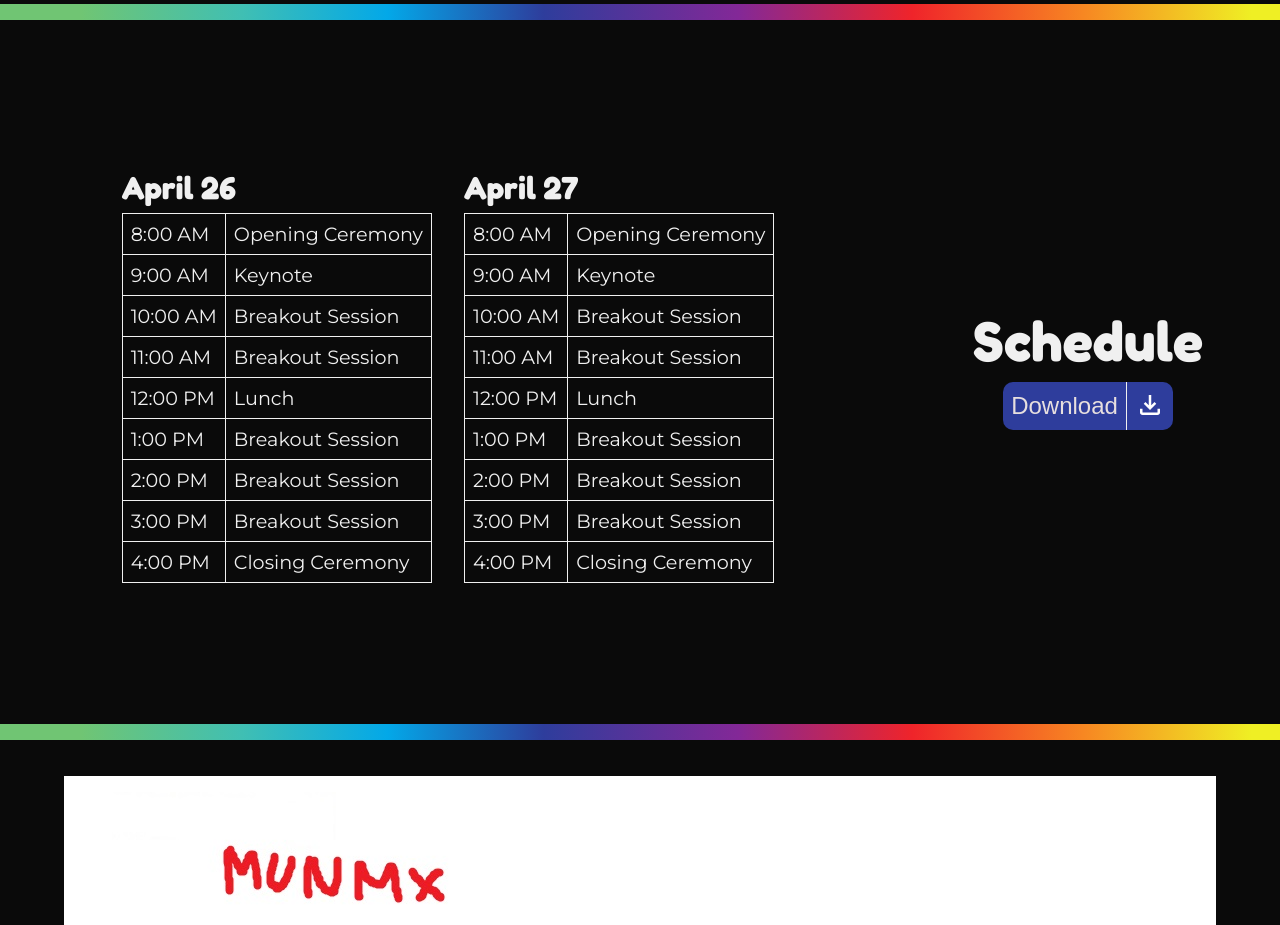
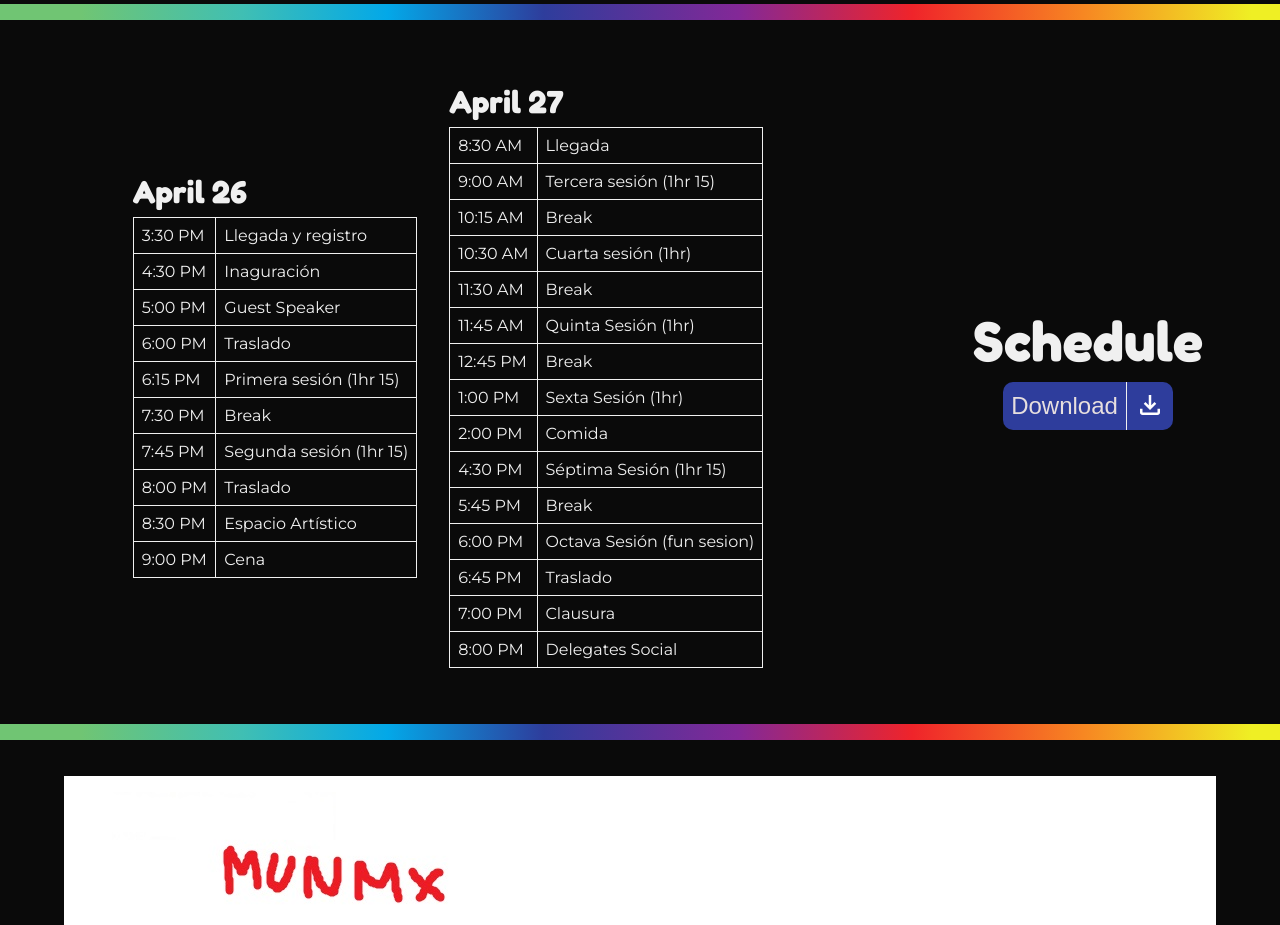
Before and after one commit to v1cto-r/MUNMXSAL2024, a React (Vite) app: page / in a window 1280 px wide. Shown: the part 1500-2425 px from the top of the page. Built offline with nearby package versions, Linux system fonts and the light colour scheme.

Commit message:
Final Draft

```diff
--- a/src/components/Header.tsx
+++ b/src/components/Header.tsx
@@ -73,6 +73,8 @@ function Header() {
       default:
         break;
     }
+
+    activate();
   }
 
   return (
--- a/src/components/Tools.tsx
+++ b/src/components/Tools.tsx
@@ -15,7 +15,7 @@ function Tools () {
           <h1>MUN Tools</h1>
         </div>
         <section className='tools-section'>
-            <img src={img1} alt=''/>
+            <img src={img1} alt='' id='position-img' className='tools-img'/>
             <div className='info' id='position-paper'>
               <h3>Position Paper Outline</h3>
               <DoubleButton url={jsonData.position} text='Open'/>
--- a/src/data/schedule.json
+++ b/src/data/schedule.json
@@ -1,25 +1,32 @@
 {
   "link": "https://drive.google.com/drive/u/0/my-drive",
   "day1": [
-    {"time":"8:00 AM", "event":"Opening Ceremony"},
-    {"time":"9:00 AM", "event":"Keynote"},
-    {"time":"10:00 AM", "event":"Breakout Session"},
-    {"time":"11:00 AM", "event":"Breakout Session"},
-    {"time":"12:00 PM", "event":"Lunch"},
-    {"time":"1:00 PM", "event":"Breakout Session"},
-    {"time":"2:00 PM", "event":"Breakout Session"},
-    {"time":"3:00 PM", "event":"Breakout Session"},
-    {"time":"4:00 PM", "event":"Closing Ceremony"}
+    {"time":"3:30 PM", "event":"Llegada y registro"},
+    {"time":"4:30 PM", "event":"Inaguración"},
+    {"time":"5:00 PM", "event":"Guest Speaker"},
+    {"time":"6:00 PM", "event":"Traslado"},
+    {"time":"6:15 PM", "event":"Primera sesión (1hr 15)"},
+    {"time":"7:30 PM", "event":"Break"},
+    {"time":"7:45 PM", "event":"Segunda sesión (1hr 15)"},
+    {"time":"8:00 PM", "event":"Traslado"},
+    {"time":"8:30 PM", "event":"Espacio Artístico"},
+    {"time":"9:00 PM", "event":"Cena"}
   ],
   "day2": [
-    {"time":"8:00 AM", "event":"Opening Ceremony"},
-    {"time":"9:00 AM", "event":"Keynote"},
-    {"time":"10:00 AM", "event":"Breakout Session"},
-    {"time":"11:00 AM", "event":"Breakout Session"},
-    {"time":"12:00 PM", "event":"Lunch"},
-    {"time":"1:00 PM", "event":"Breakout Session"},
-    {"time":"2:00 PM", "event":"Breakout Session"},
-    {"time":"3:00 PM", "event":"Breakout Session"},
-    {"time":"4:00 PM", "event":"Closing Ceremony"}
+    {"time":"8:30 AM", "event":"Llegada"},
+    {"time":"9:00 AM", "event":"Tercera sesión (1hr 15)"},
+    {"time":"10:15 AM", "event":"Break"},
+    {"time":"10:30 AM", "event":"Cuarta sesión (1hr)"},
+    {"time":"11:30 AM", "event":"Break"},
+    {"time":"11:45 AM", "event":"Quinta Sesión (1hr)"},
+    {"time":"12:45 PM", "event":"Break"},
+    {"time":"1:00 PM", "event":"Sexta Sesión (1hr)"},
+    {"time":"2:00 PM", "event":"Comida"},
+    {"time":"4:30 PM", "event":"Séptima Sesión (1hr 15)"},
+    {"time":"5:45 PM", "event":"Break"},
+    {"time":"6:00 PM", "event":"Octava Sesión (fun sesion)"},
+    {"time":"6:45 PM", "event":"Traslado"},
+    {"time":"7:00 PM", "event":"Clausura"},
+    {"time":"8:00 PM", "event":"Delegates Social"}
   ]
 }
--- a/src/styles/Landing.css
+++ b/src/styles/Landing.css
@@ -23,7 +23,7 @@
 
 #landing h1, h2 {
   font-family: 'Fredoka', sans-serif;
-  font-size: 5.5rem;
+  font-size: 5rem;
 }
 
 #countdown {
@@ -189,6 +189,6 @@ table td {
 
   table td {
     padding: 0.5rem;
-    font-size: 1.2rem;
+    font-size: 1rem;
   }
 }
--- a/src/styles/Tools.css
+++ b/src/styles/Tools.css
@@ -8,6 +8,43 @@
 }
 
 .tools-section {
+  display: flex;
   border-image-source: var(--gradient);
   border-image-slice: 1;
 }
+
+.tools-img {
+  width: 100%;
+  height: 40%;
+  object-fit: cover;
+}
+
+.info {
+  display: flex;
+  flex-direction: column;
+  justify-content: center;
+  align-items: center;
+  width: 100%;
+  height: fit-content;
+  background-color: var(--card-black);
+  color: var(--not-white);
+  padding: 2rem;
+}
+
+#position-paper h3 {
+  font-family:  'Fredoka', sans-serif;
+  font-size: 2rem;
+  margin-bottom: 1rem;
+}
+
+@media screen and (min-width: 920px) {
+  .tools-img{
+    height: 100%;
+    width: 70%;
+  }
+
+  .info {
+    height: 100%;
+    width: 30%;
+  }
+}
```
